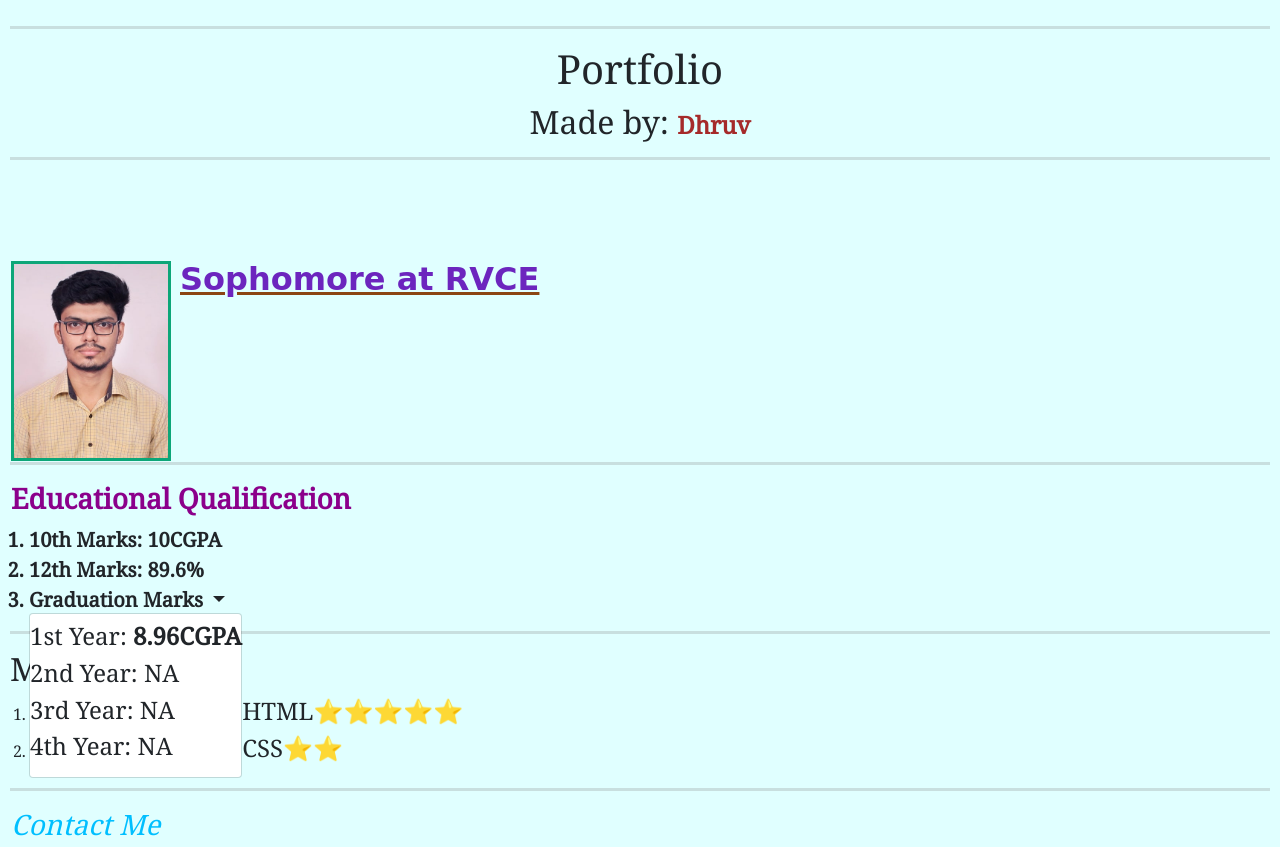
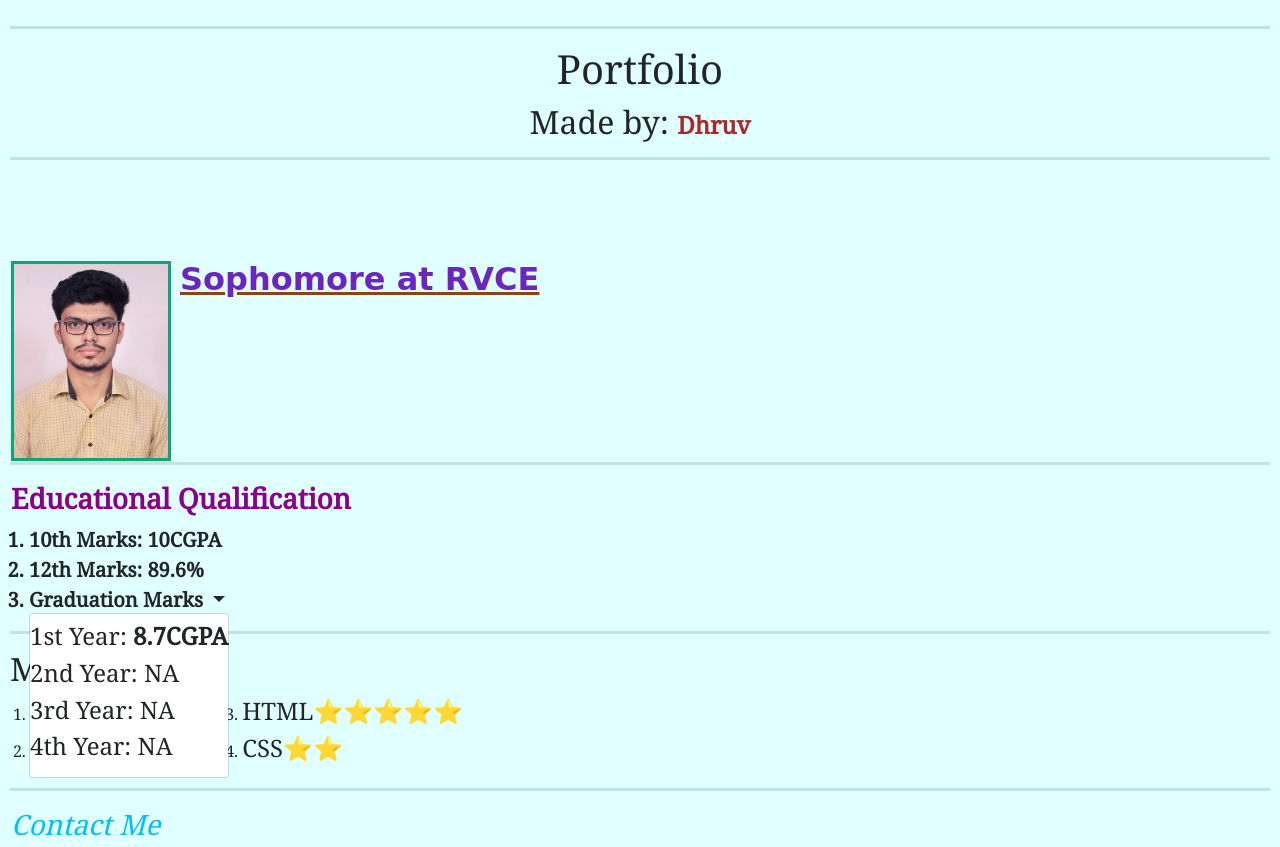
Before and after one commit to 22dhruv/Portfolio_dhruv, a plain HTML site: page index.html in a window 1280 px wide. Both pictures are taken after a click on the element "Graduation Marks". Shown: the top 847 px of the page. Drawn offline with nearby package versions, Linux system fonts and the light colour scheme.

Commit message:
Update index.html
Corrected the mistake of 1st year CGPA from 8.96 to 8.7

```diff
--- a/index.html
+++ b/index.html
@@ -33,7 +33,7 @@
       </span>
           <ul class="dropdown-menu">
             <li>
-              <h4>1st Year: <strong>8.96CGPA</strong></h4>
+              <h4>1st Year: <strong>8.7CGPA</strong></h4>
             </li>
             <li>
               <h4>2nd Year: NA</h4>
```
